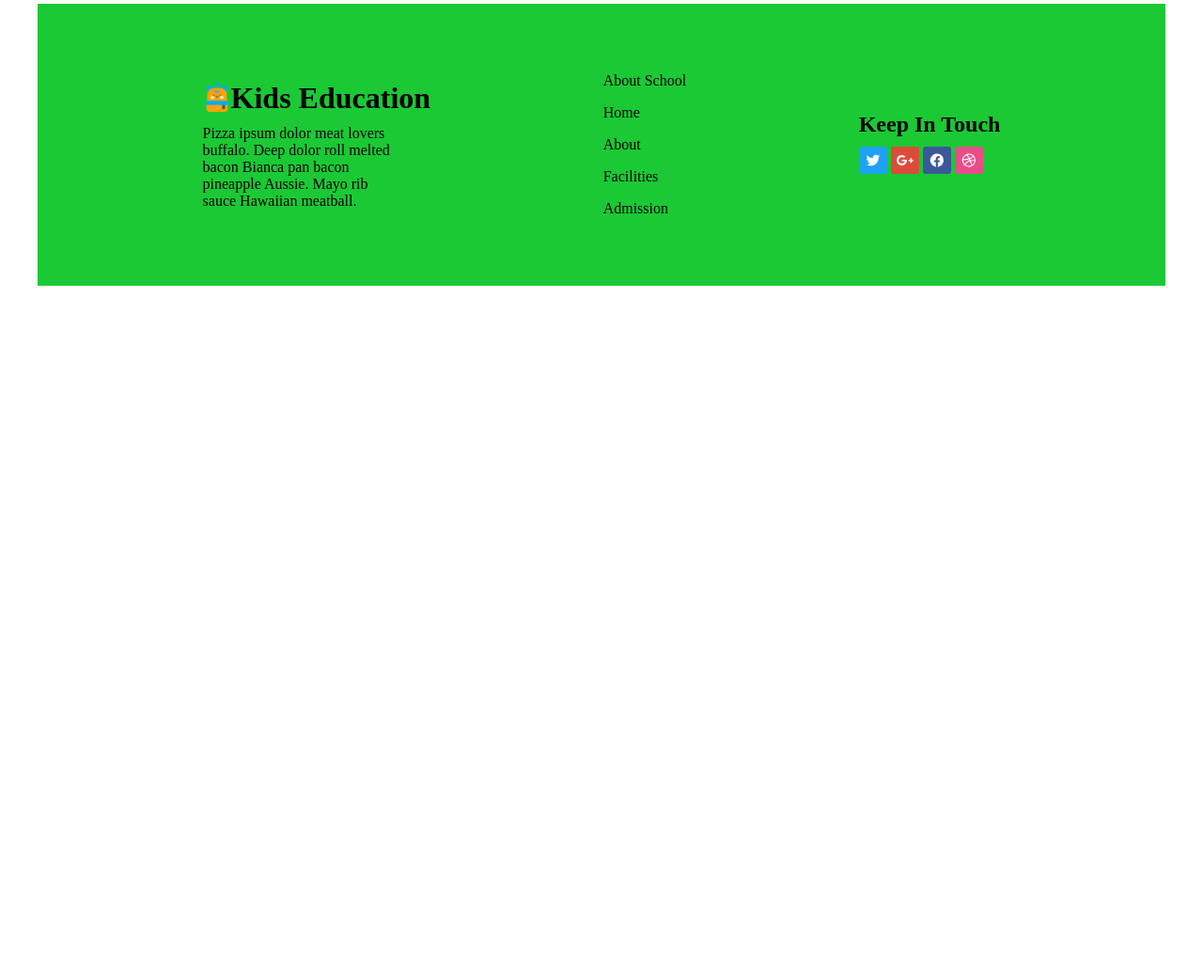
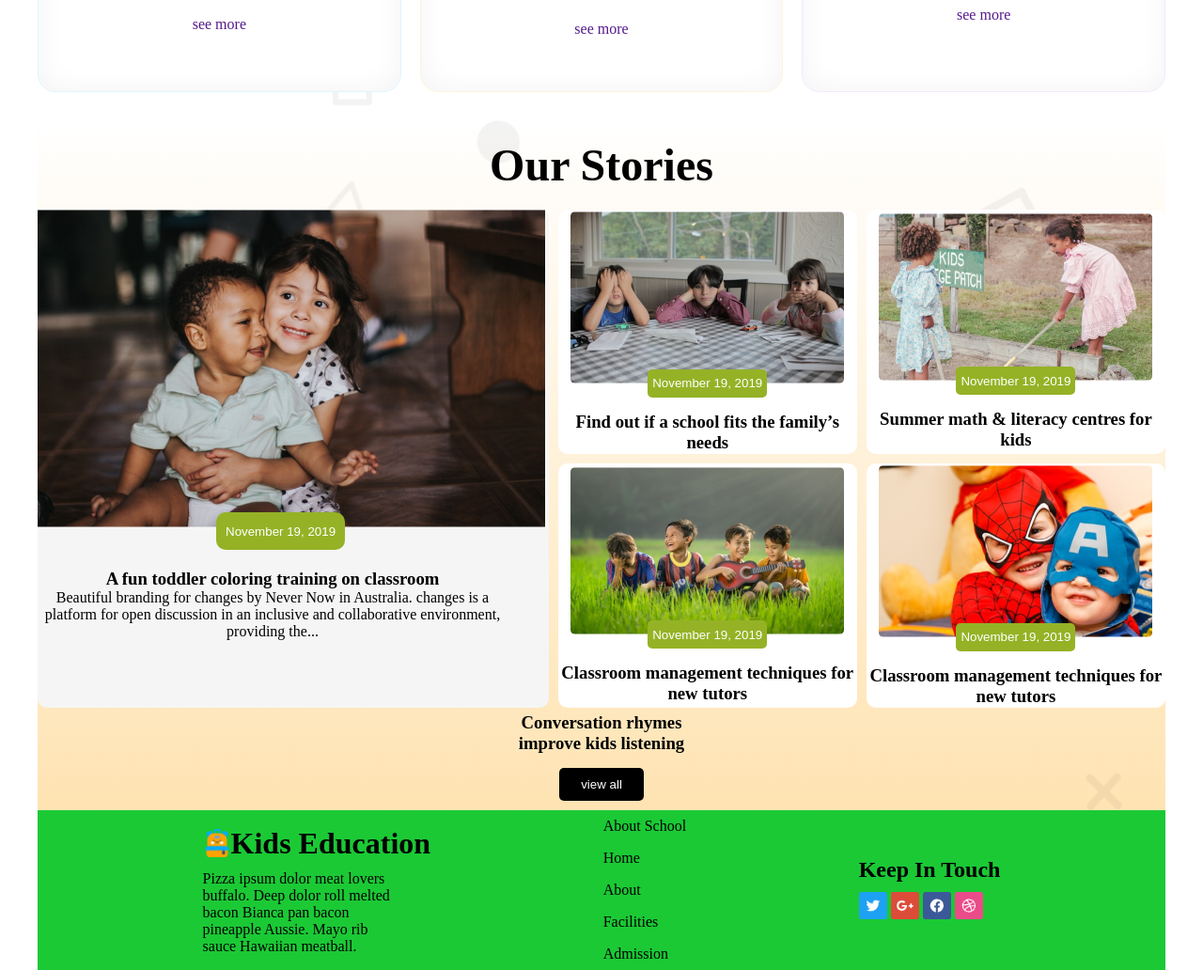
Before and after one commit to Student-fahim/My-second-assiment, a plain HTML site: page index.html in a window 1280 px wide. Shown: the part 1318-2350 px from the top of the page at 94% size. Before the commit the page ends 1622 px from the top, so only its background shows below. Drawn offline with Linux system fonts and the light colour scheme.

Commit message:
first commit

```diff
--- a/index.html
+++ b/index.html
@@ -3,6 +3,7 @@
 <head>
     <meta charset="UTF-8">
     <meta name="viewport" content="width=device-width, initial-scale=1.0">
+    <link rel="stylesheet" href="https://cdnjs.cloudflare.com/ajax/libs/font-awesome/6.7.2/css/all.min.css" integrity="sha512-Evv84Mr4kqVGRNSgIGL/F/aIDqQb7xQ2vcrdIwxfjThSH8CSR7PBEakCr51Ck+w+/U6swU2Im1vVX0SVk9ABhg==" crossorigin="anonymous" referrerpolicy="no-referrer" />
     <link rel="stylesheet" href="style.css">
     <title>Document</title>
 </head>
@@ -20,25 +21,34 @@
                 <li><a class="a-3" href="">Facilities</a></li>
                 <li><a class="a-4" href="">Admission</a></li>
             </ul>
+            <div class="icon-nav">
+                <p class="icon-5"><i class="fa-solid fa-bars"></i></p>
+            </div>
             <div class="navbar-btn1">
                 <button class="btn-1-btn">Contact</button>
             </div>
         </nav>
+        <hr>
     </section>
     <!-- this is hero section -->
      <section>
-        <div class="contenbox-1">
-            <div class="contenbox-1-2">
-                <p class="contenbox-1-2-p"><p class="contenbox-1-2-p-2">Empowering</p>
-                    <p class="contenbox-1-2-p-4">students from small</p><span class="contenbox-1-2-p-3">age towards vision</span></h1>
-                    <p class="contenbox-1-2-h4">With the courage, Confidence, Creativity and Compassion to make</p>
-                    <span>their Unique Contribution in a Diverse and Dynamic World.</span>
-                    <div class="contenbox-1-2">
-                    <button class="contenbox-1-2btn">Enroll Now</button>
-                </div>
+ <div class="banner">
+
+          <div class="banner-containar">
+            <h1 class="banner-title"><span class="banner-title-1">Empowering</span> <br>
+                students from small <br><span class="banner-title-2">age towards vision</span></h1>
+
+                <p class="banner-discription">With the courage, Confidence, Creativity and Compassion to make <br>their Unique Contribution in a Diverse and Dynamic World.</p>
+
+                  <div class="button">
+                    <button class="banner-button">Enroll Now</button>
+                  </div>
+          </div>
+
+            <div>
+                <img src="image/Group 4 (4).png" alt="">
             </div>
-            <img class=".contenbox-1-image" src="image/Group 4 (4).png" alt="">
-        </div>
+      </div>
      </section>
     </header>
     <main class="main-section">
@@ -92,8 +102,64 @@
         </section>
         <section>
             <!-- this is second card -->
-        <section class="section-3">
-
+        <section class="section-4">
+            <div class="section-3-1">
+                <h1 class="section-3-2">Our Stories</h1>
+            </div>
+            <div class="contentbox-4">
+                <div class="contentbox4-1">
+                    <div class="box">
+                    <img src="chilhood/story-1.png" alt="">
+                    <button class="contentbox4-1-btn">November 19, 2019</button>
+                    <h1 class="contentbox4-1-h1">A fun toddler coloring training on
+                        classroom</h1>
+                        <p class="contentbox4-1-p">Beautiful branding for changes by Never Now in Australia.
+                            changes is a platform for open discussion in an inclusive and
+                            collaborative environment, providing the...</p>
+                </div>
+            </div>
+                <div class="contentbox-box">
+                <div class="box4">
+                    <img class="image" src="chilhood/story-5.png" alt="">
+                    <div class="box4-1">
+                    <button class="box-4-btn">November 19, 2019</button>
+                    <h1>Find out if a school fits the
+                        family’s needs</h1>
+                </div>
+            </div>
+                <div class="box4">
+                    <img class="image" src="chilhood/story-2.png" alt="">
+                    <div class="box4-1">
+                    <button class="box-4-btn">November 19, 2019</button>
+                    <h1>Summer math & literacy
+                        centres for kids</h1>
+                </div>
+            </div>
+                <div class="box4">
+                    <img class="image" src="chilhood/story-3.png" alt="">
+                    <div class="box-4-1">
+                    <button class="box-4-btn">November 19, 2019</button>
+                    <h1>Classroom management
+                        techniques for new tutors</h1>
+                </div>
+            </div>
+                <div class="box4">
+                    <img class="image" src="chilhood/story-4.png" alt="">
+                    <div class="box-4-1">
+                    <button class="box-4-btn">November 19, 2019</button>
+                    <h1>Classroom management
+                        techniques for new tutors</h1>
+                </div>
+            </div>
+            </div>
+            </div>
+            <div class="text-f">
+            <h1 class="text-f-h1">Conversation rhymes
+                improve kids listening</h1>
+            </div>
+                <div class="view-1">
+                    <button class="view-1-2">view all</button>
+                </div>
         </section>
     </main>
 
@@ -111,13 +177,14 @@
                 Pizza ipsum dolor meat lovers buffalo. Deep dolor roll melted bacon Bianca pan bacon pineapple Aussie. Mayo rib sauce Hawaiian meatball.
             </div>
         </div>
-        <ul>
+        <div class="ul-f">
             <li>About School</li>
             <li>Home</li>
             <li>About</li>
             <li>Facilities</li>
             <li>Admission</li>
         </ul>
+    </div>
         <div class="contentbox-f-2">
             <h2>Keep In Touch</h2>
             <img class="f-image-icon" src="teb-icon/Link (1).png" alt="">
--- a/style.css
+++ b/style.css
@@ -2,13 +2,19 @@
     /* border: 1px solid red; */
     padding: 0;
     margin: 0;
-
-
 }
 body{
+
     max-width: 1200px;
     margin-left: auto;
     margin-right: auto;
+}
+.icon-nav{
+    display: none;
+}
+hr{
+    color: rgb(238, 164, 5);
+    display: none;
 }
 .navbar{
     display: flex;
@@ -94,48 +100,6 @@ a{
     color: white;
     background-color: black;
 }
-.contenbox-1-2-h4{
-    width: 700px;
-}
-.banner{
-    display: flex;
-    align-items: center;
-    justify-content: space-between;
-    margin-top: 120px;
-}
-.banner-title{
-    font-size: 3.2rem;
-    font-weight: 700;
-
-}
-.banner-title-1{
-    color: rgb(254, 163, 1);
-
-}
-.banner-title-2{
-    color: rgb(1, 172, 253);
-
-}
-.banner-discription{
-    font-size: 1rem;
-    font-weight: 400;
-    color: Black;
-}
-.button{
-    text-align: center;
-}
-.banner-button{
-    background-color: black;
-    padding: 10px 30px;
-    color: rgb(255, 255, 255);
-    font-weight: 600;
-    font-size: 1.2rem;
-    border: none;
-    border-radius: 12px;
-    ;
-
-}
-
 /* this is main section */
 
 .main-section{
@@ -194,6 +158,44 @@ a{
     align-items: center;
     border: 2px solid black;
     gap: 35px;
+}
+.banner{
+    display: flex;
+    align-items: center;
+    justify-content: space-between;
+    margin-top: 120px;
+}
+.banner-title{
+    font-size: 3.2rem;
+    font-weight: 700;
+
+}
+.banner-title-1{
+    color: rgb(254, 163, 1);
+
+}
+.banner-title-2{
+    color: rgb(1, 172, 253);
+
+}
+.banner-discription{
+    font-size: 1rem;
+    font-weight: 400;
+    color: Black;
+}
+.button{
+    text-align: center;
+}
+.banner-button{
+    background-color: black;
+    padding: 10px 30px;
+    color: rgb(255, 255, 255);
+    font-weight: 600;
+    font-size: 1.2rem;
+    border: none;
+    border-radius: 12px;
+    ;
+
 }
 .content{
     display: flex;
@@ -256,17 +258,115 @@ background: linear-gradient(180.00deg, rgb(238, 225, 255),rgba(255, 255, 255, 0)
     position: relative;
     top: 40px;
 }
-.section-3{
+.section-4{
     margin-top: 30px;
+    background: url(box/item.png),linear-gradient(0.00deg, rgba(254, 163, 1, 0.3),rgba(255, 255, 255, 0.3) 100%);
+    background-size: cover;
 }
-.div{
+
+.section-3-1{
+    text-align: center;
+}
+.section-3-2{
+    font-size: 3rem;
+    padding: 20px;
+}
+.contentbox-4{
+    display: flex;
+    gap: 10px;
+}
+.box{
+    background-color: antiquewhite;
+}
+.contentbox-box{
     display: grid;
-    grid-template-columns: 2,1fr;
+    grid-template-columns: repeat(2,1fr);
+    column-gap: 10px;
+    row-gap: 10px;
 }
+.box4{
+    display: flex;
+    flex-direction: column;
+    text-align: center;
+    justify-content: center;
+    align-items: center;
+    background-color: rgb(255, 255, 255);
+    border-radius: 10px;
+    font-weight: 400;
+    font-size: 1rem;
+}
+.box{
+    height: 530px;
+    background-color: rgb(245, 245, 245);
+    border-radius: 10px;
+}
+.contentbox4-1-h1{
+    width: 500px;
+    text-align: center;
+}
+.contentbox4-1-p{
+    text-align: center;
+    width: 500px;
+}
+.contentbox4-1-btn{
+    height: 40px;
+    padding: 10px;
+    position: relative;
+    bottom: 20px;
+    left: 190px;
+    color: white;
+    background-color: rgb(149, 178, 38);
+    border: none;
+    border-radius: 10px;
+
+}
+.box-4-btn{
+    border: none;
+    position: relative;
+    bottom: 15px;
+    border-radius: 5px;
+    height: 30px;
+    background-color:rgb(149, 178, 38);
+    color: white;
+    padding: 5px;
+}
+.image{
+    border-radius: 5px;
+}
+.box-5-1{
+    display: flex;
+    flex-direction: column;
+    padding: 50px;
+}
+.view-1{
+    display: flex;
+    align-items: center;
+    justify-content: center;
+    padding: 10px;
+}
+.view-1-2{
+    width: 90px;
+    padding: 10px;
+    border: none;
+    border-radius: 5px;
+    color: white;
+    background-color: black;
+}
+.text-f{
+    text-align: center;
+    display: flex;
+    justify-content: center;
+}
+.text-f-h1{
+    text-align: center;
+    width: 200px;
+    padding: 5px;
+}
+
 /* this is footer */
 
 .contentbox-f-1{
-    height: 300px;
+    /* height: 300px; */
     background-color: rgb(27, 201, 53);
     display: flex;
     align-items: center;
@@ -285,6 +385,10 @@ li{
 .i{
     max-width: 200px;
     gap: 20px;
+}
+.ul{
+    display: flex;
+    flex-direction: column;
 }
 
 .contentbox-f--5{
@@ -314,6 +418,19 @@ li{
         padding-left: 430px;
         position: relative;
         top: 340px;
+        bottom: 50px;
+    }
+    .icon-nav{
+        justify-content: end;
+        display:inline;
+        position: relative;
+        left: 80px;
+        flex-direction: column;
+    }
+    hr{
+        display: block;
+        background-color: rgb(249, 142, 2);
+        height: 2px;
     }
     /* .contenbox-1,.header{
             flex-direction: column-reverse;
@@ -326,7 +443,6 @@ li{
      }
     .navbar{
 
-        visibility: hidden;
     }
     .section-3{
         background-position: center;
@@ -334,13 +450,44 @@ li{
     .contenbox-1-2,.contenbox-1-2-h4{
         width: 250px;
     }
+    ul,.navbar-btn1{
+        visibility: hidden;
+    }
+
     .contenbox-1{
         flex-direction: column-reverse;
-        margin-bottom: 350px;
         justify-content: center;
         align-items: center;
         position: relative;
         right: 200px;
+        margin-bottom: 300px;
 
     }
+    .ul-f{
+        flex-direction: column;
+    }
+    .banner{
+        flex-direction: column-reverse;
+    }
+    .contentbox-box{
+        column-gap: -6;
+        grid-template-columns: repeat(2,1fr)
+    }
+    .contentbox-4{
+        flex-direction: column;
+        gap: 10px;
+    }
+    .contentbox-f-1{
+        flex-direction: column;
+        justify-content: flex-start;
+        text-align: start;
+        align-items: start;
+    }
+    .contentbox-f-1-2{
+        flex-direction: column;
+        align-items: flex-start;
+    }
+    .box,.text-f,.icon-1{
+        display: none;
+    }
 }
```
Also changed, not shown: box/item.png (added), chilhood/story-1.png (added), chilhood/story-2.png (added), chilhood/story-3.png (added), chilhood/story-4.png (added), chilhood/story-5.png (added).
